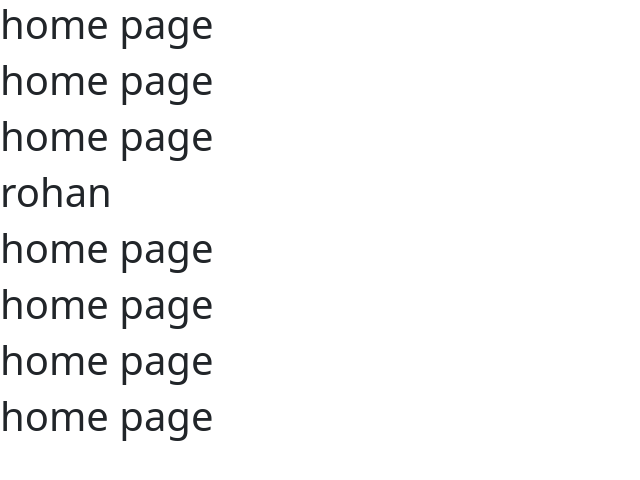
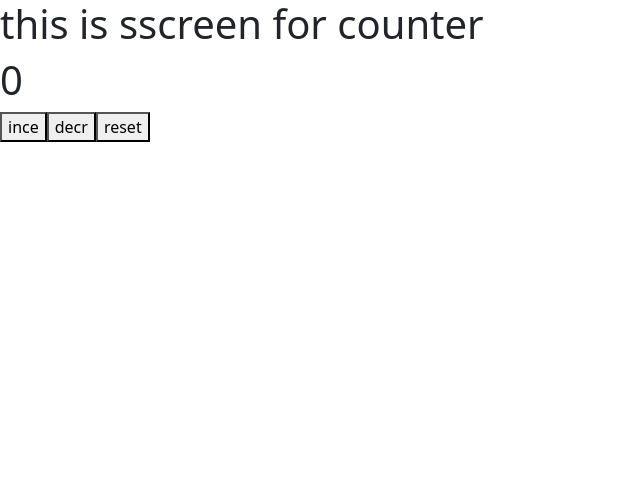
Before and after one commit to sidh-anvi01/REACT-2-30PM, a React (Vite) app: page / in a window 1280 px wide. Shown: the top 480 px of the page, without its empty margins (0-640 px from the left). Built offline with nearby package versions, Linux system fonts and the light colour scheme.

Commit message:
done useCountext and Custom hooks in reactv and react native :

```diff
--- a/src/App.jsx
+++ b/src/App.jsx
@@ -311,17 +311,57 @@
 
 
 
+// import React from 'react'
+// import './pages/HomePage'
+// import HomePage from './pages/HomePage'
+// import BootStrapPage from './pages/BootStrapPage'
+// const App = () => {
+//   return (
+//     <div>
+//       <HomePage ></HomePage>
+//       {/* <BootStrapPage/> */}
+
+//     </div>
+//   )
+// }
+
+// export default App
+
+
+
+
+
+// 15 oct
+// react 2:30 pm
+
+// import React from 'react'
+// import { UserProvider } from './context/userContext'
+// import UserScreen from './components/UserScreen'
+
+// const App = () => {
+//   return (
+//    <UserProvider>
+//     <UserScreen/>
+
+//    </UserProvider>
+//   )
+// }
+
+// export default App
+
+
+
+
 import React from 'react'
-import './pages/HomePage'
-import HomePage from './pages/HomePage'
-import BootStrapPage from './pages/BootStrapPage'
+import CounterScreen from './components/CounterScreen'
+import UserScreen from './components/UserScreen'
 const App = () => {
   return (
-    <div>
-      <HomePage ></HomePage>
-      {/* <BootStrapPage/> */}
+    <>
+    <CounterScreen/>
 
-    </div>
+
+    </>
   )
 }
 
--- /dev/null
+++ b/src/components/CounterScreen.jsx
@@ -0,0 +1,19 @@
+import React from 'react'
+import useCounter from '../hooks/useCounter'
+const CounterScreen = () => {
+    const {count,increament,decreament,reset}=useCounter()
+  return (
+    <div>
+      <h1>this is sscreen for counter </h1>
+      <h1>{count}</h1>
+
+
+<button onClick={increament}>ince</button>
+<button onClick={decreament}>decr</button>
+<button onClick={reset}>reset</button>
+
+    </div>
+  )
+}
+
+export default CounterScreen
--- a/src/components/UserScreen.jsx
+++ b/src/components/UserScreen.jsx
@@ -1,12 +1,32 @@
+// import React, { useContext } from 'react'
+// import UserContext from '../context/userContext'
+
+// const UserScreen = () => {
+//     // const name=useContext(UserContext)
+//   return (
+//     <div>
+//         <h1>this is the data shared by context </h1>
+//       {/* <h1>{name}</h1> */}
+//     </div>
+//   )
+// }
+
+// export default UserScreen
+
+
+
 import React, { useContext } from 'react'
 import UserContext from '../context/userContext'
-
 const UserScreen = () => {
-    const name=useContext(UserContext)
+  const {user,showName,showAge}=useContext(UserContext)
   return (
     <div>
-        <h1>this is the data shared by context </h1>
-      <h1>{name}</h1>
+      <h1>hello user </h1>
+      <h1>{user.name}</h1>
+      <h1>{user.age}</h1>
+      <button onClick={showName}> click</button>
+      <button onClick={showAge}> click</button>
+
     </div>
   )
 }
--- a/src/context/userContext.jsx
+++ b/src/context/userContext.jsx
@@ -1,8 +1,45 @@
+// import { createContext } from "react";
+
 import { createContext } from "react";
 
 
 
-const UserContext=createContext()
+// const UserContext=createContext()
+
+
+// export default UserContext
+
+
+
+
+
+
+
+const UserContext =createContext()
+
+
+
+export function UserProvider({children}){
+    const user={
+        name:"rohan",
+        age:22,
+    }
+
+ const showName=()=>{
+    alert(user.name)
+ }
+ const showAge=()=>{
+    alert(user.age)
+ }
+
+
+ return(
+    <UserContext.Provider value={{user,showName,showAge}}>
+{children}
+    </UserContext.Provider>
+ )
+
+}
 
 
 export default UserContext
--- /dev/null
+++ b/src/hooks/useCounter.jsx
@@ -0,0 +1,33 @@
+import { useState } from "react";
+
+
+function useCounter() {
+    const [count, setCount] = useState(0)
+
+    const increament = () => {
+        setCount(count + 1)
+    }
+
+
+    const decreament = () => {
+        setCount(count - 1)
+    }
+
+
+    const reset = () => {
+        setCount(0)
+    }
+
+
+    return {
+        count,
+        increament,
+        decreament,
+        reset
+    }
+
+
+}
+
+
+export default useCounter
```
